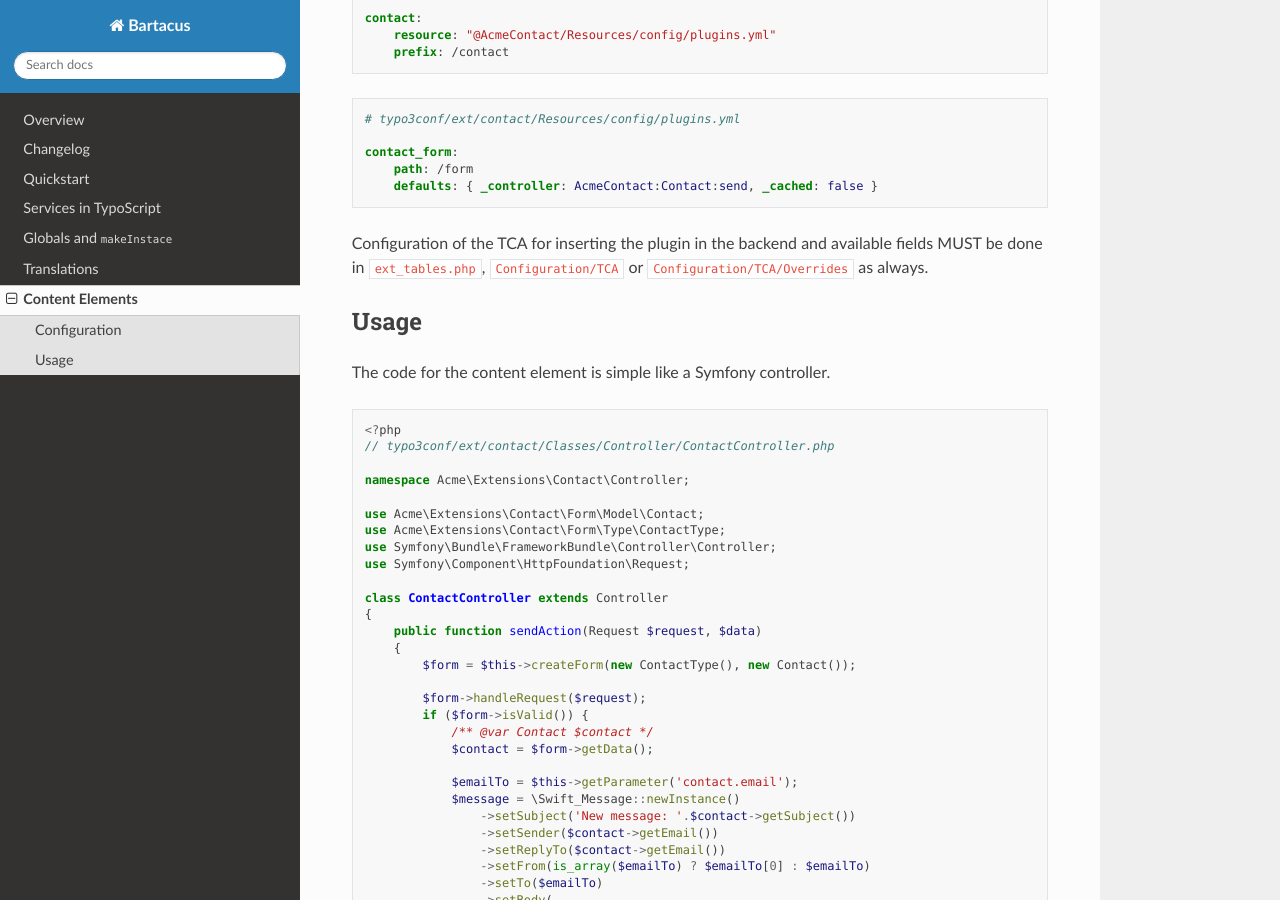
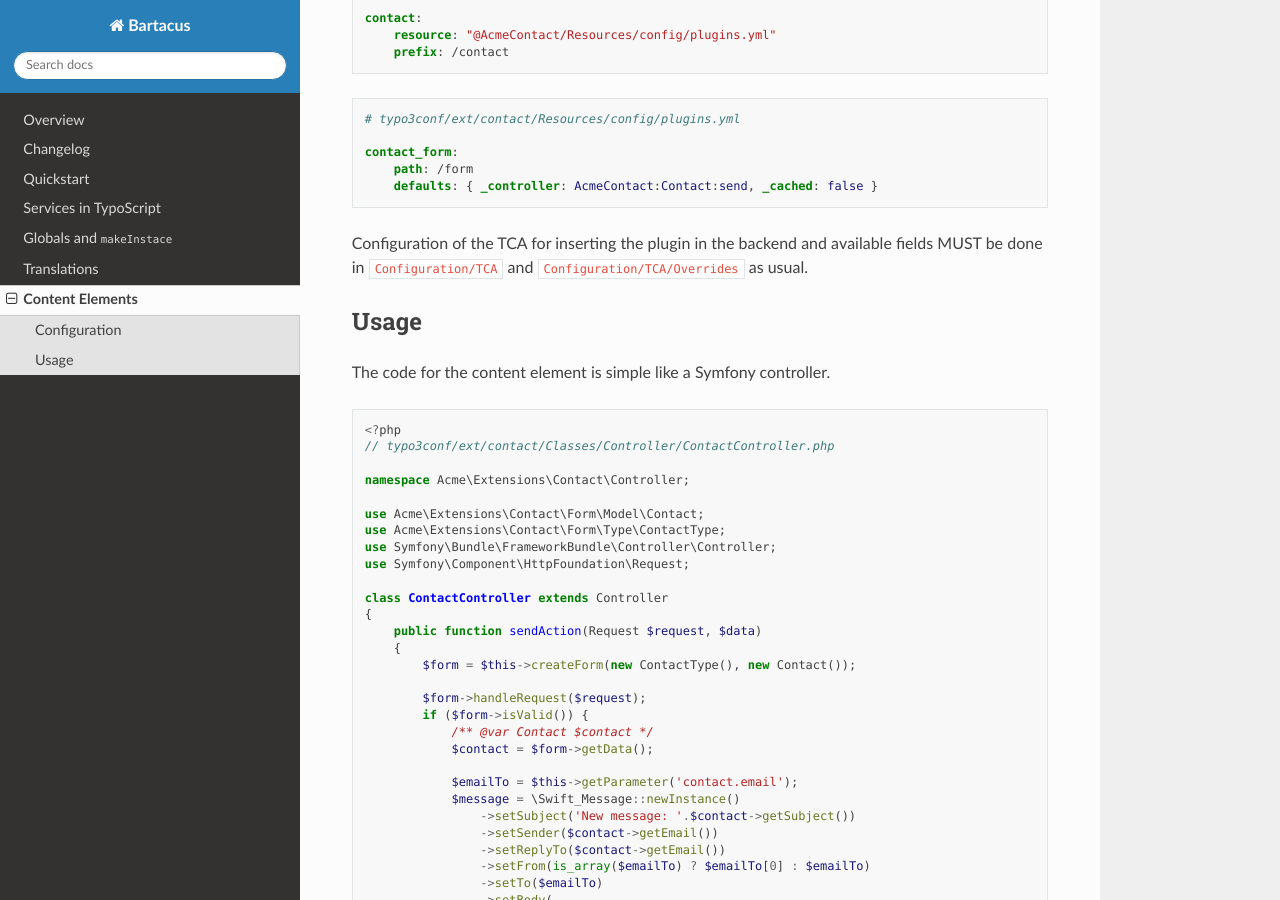
Before and after one commit to Bartacus/BartacusBundle, a Sphinx documentation site: the page built from docs/content_elements.rst, in a window 1280 px wide and 900 px high, scrolled down 1108 px. Built offline with Sphinx 7.4.7 and the Read the Docs theme 2.0.0, drawn with Linux system fonts in a browser that asks for light colours.

Commit message:
Another doc fix

```diff
--- a/docs/content_elements.rst
+++ b/docs/content_elements.rst
@@ -69,8 +69,8 @@ simplifies the path a little:
         defaults: { _controller: AcmeContact:Contact:send, _cached: false }
 
 Configuration of the TCA for inserting the plugin in the backend and available
-fields MUST be done in ``ext_tables.php``, ``Configuration/TCA`` or
-``Configuration/TCA/Overrides`` as always.
+fields MUST be done in ``Configuration/TCA`` and ``Configuration/TCA/Overrides``
+as usual.
 
 Usage
 =====
```
